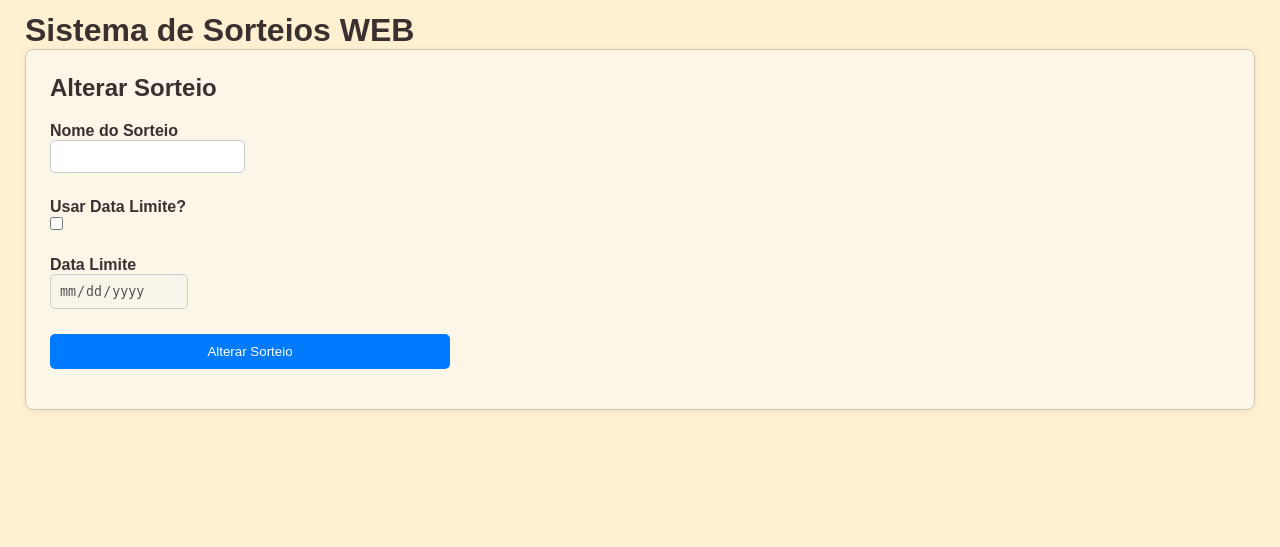
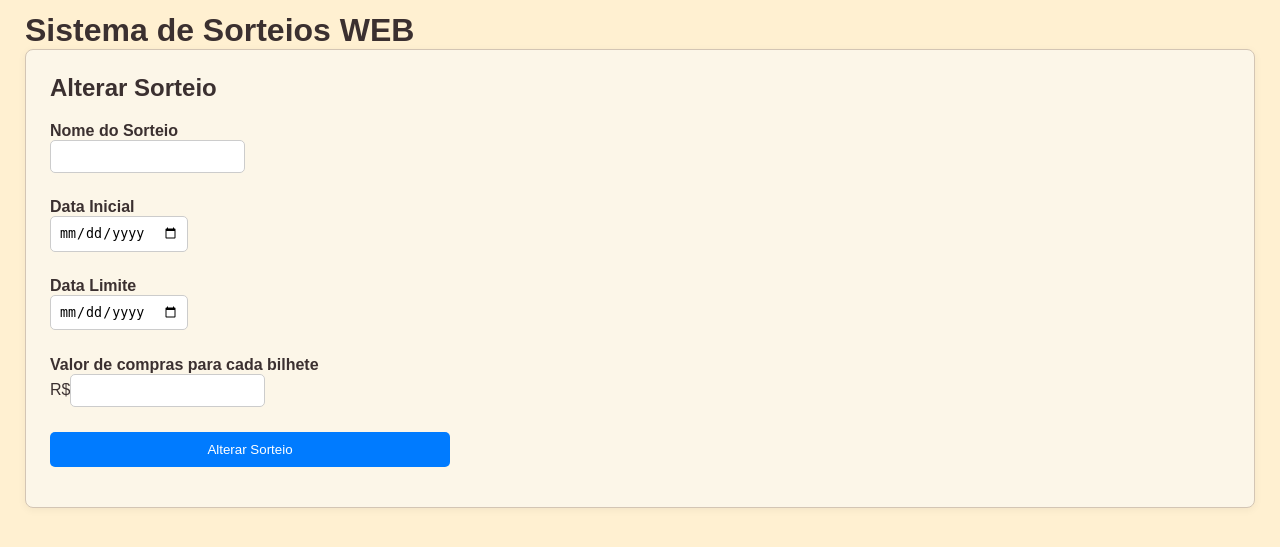
Before and after one commit to AndreScaranto/sorteio_web, a Flask app: template flaskr/templates/admin/alterar_sorteio.html in a window 1280 px wide. Shown: the part 209-756 px from the top of the page. Run offline with Flask 3, Linux system fonts and the light colour scheme; the template is opened without the code that fills it, so the values that code supplies are empty.

Commit message:
Corrigir o sistema de alterar sorteio para permitir funcionamento com o novo schema da base de dados.

```diff
--- a/flaskr/templates/admin/alterar_sorteio.html
+++ b/flaskr/templates/admin/alterar_sorteio.html
@@ -12,18 +12,17 @@
       <input class="inserir" name="nome" id="nome" value="{{sorteio.nome}}" required>
     </div>
     <div>
-      <label for="boolean_data_limite" style="font-weight: bold;">Usar Data Limite?</label><br>
-      <input name="boolean_data_limite" id="boolean_data_limite" type="checkbox" onclick ="alternarAtivaDataLimite()">
+      <label for="data_inicial" style="font-weight: bold;">Data Inicial</label><br>
+      <input class="inserir" name="data_inicial" id="data_inicial" type="date" value="{{sorteio.data_inicial}}" required>
     </div>
     <div>
       <label for="data_limite" style="font-weight: bold;">Data Limite</label><br>
-      <input class="inserir" name="data_limite" id="data_limite" type="date" value="{{sorteio.data_limite}}" disabled>
+      <input class="inserir" name="data_limite" id="data_limite" type="date" value="{{sorteio.data_limite}}">
     </div>
-    <script>
-      function alternarAtivaDataLimite() {
-        document.getElementById("data_limite").disabled = !document.getElementById("data_limite").disabled;
-      }
-    </script>
+    <div>
+      <label for="valor_por_bilhete" style="font-weight: bold;">Valor de compras para cada bilhete</label><br>
+      <nobr>R$</nobr><input class="inserir" name="valor_por_bilhete" id="valor_por_bilhete" value="{{sorteio.valor_por_bilhete}}" type="number">
+    </div>
     <button class="blue-button" type="submit">
       Alterar Sorteio
     </button>
--- a/flaskr/templates/admin/gerenciar_sorteios.html
+++ b/flaskr/templates/admin/gerenciar_sorteios.html
@@ -18,7 +18,9 @@
     <div style="border:1px;">
         <p>Nome do sorteio: {{escolhido.nome}}</p>
         <p>Quantidade de bilhetes depositados: {{total_bilhetes}}</p>
+        <p>Data inicial para depósito de bilhetes: {{escolhido.data_inicial}}</p>
         <p>Data limite para depósito de bilhetes: {{escolhido.data_limite}}</p>
+        <p>Valor de vendas para cada bilhete depositado: R$ {{"{:,.2f}".format(escolhido.valor_por_bilhete).replace(".",",")}}</p>
     </div>
     <div>
     <form method="post" style="display: flex; flex-direction: column; gap: 10px; max-width: 400px;" action="{{ url_for('admin.alterar_sorteio') }}">
```
Also changed, not shown: flaskr/admin.py (+5 -3 lines), instance/flaskr.sqlite.
